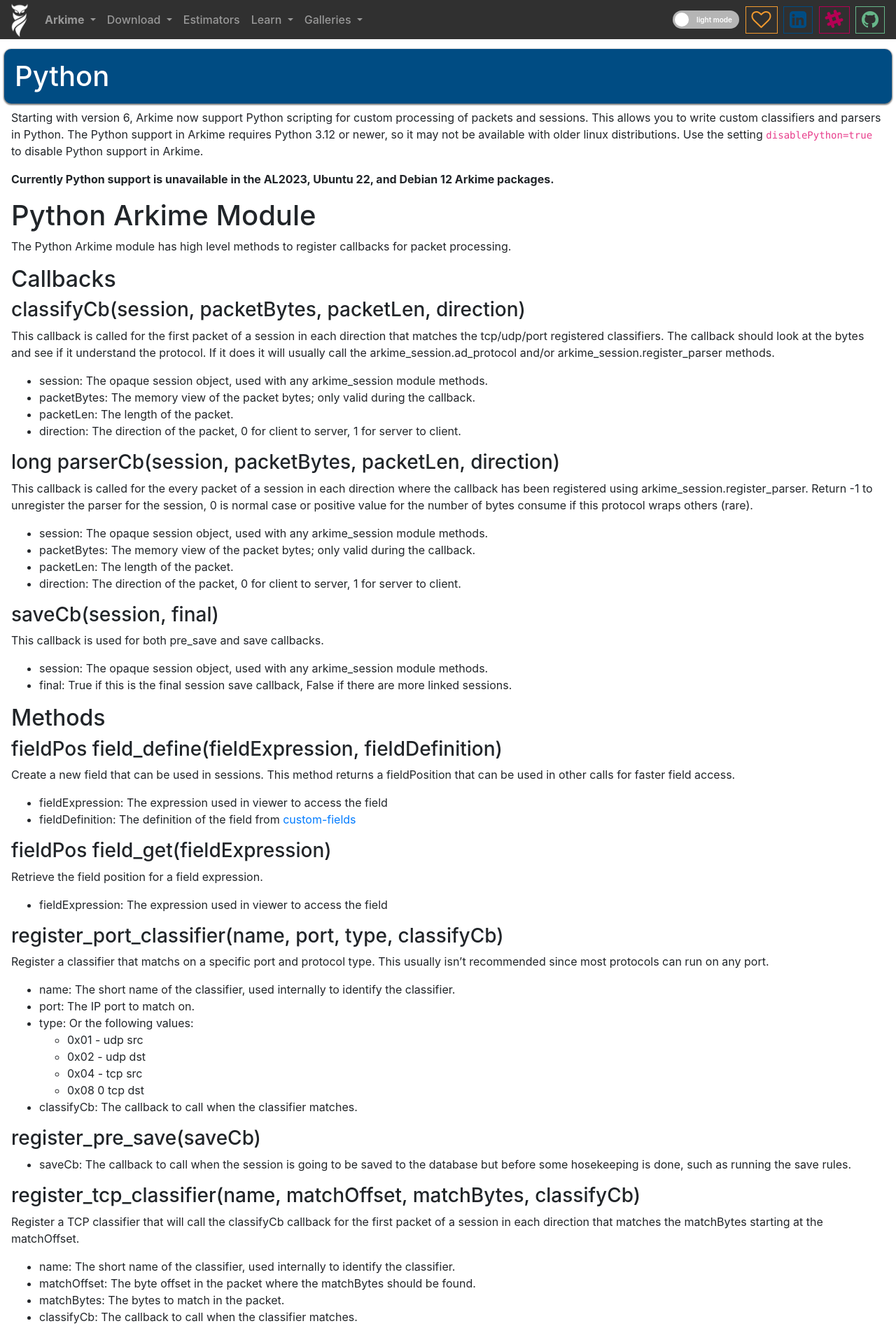
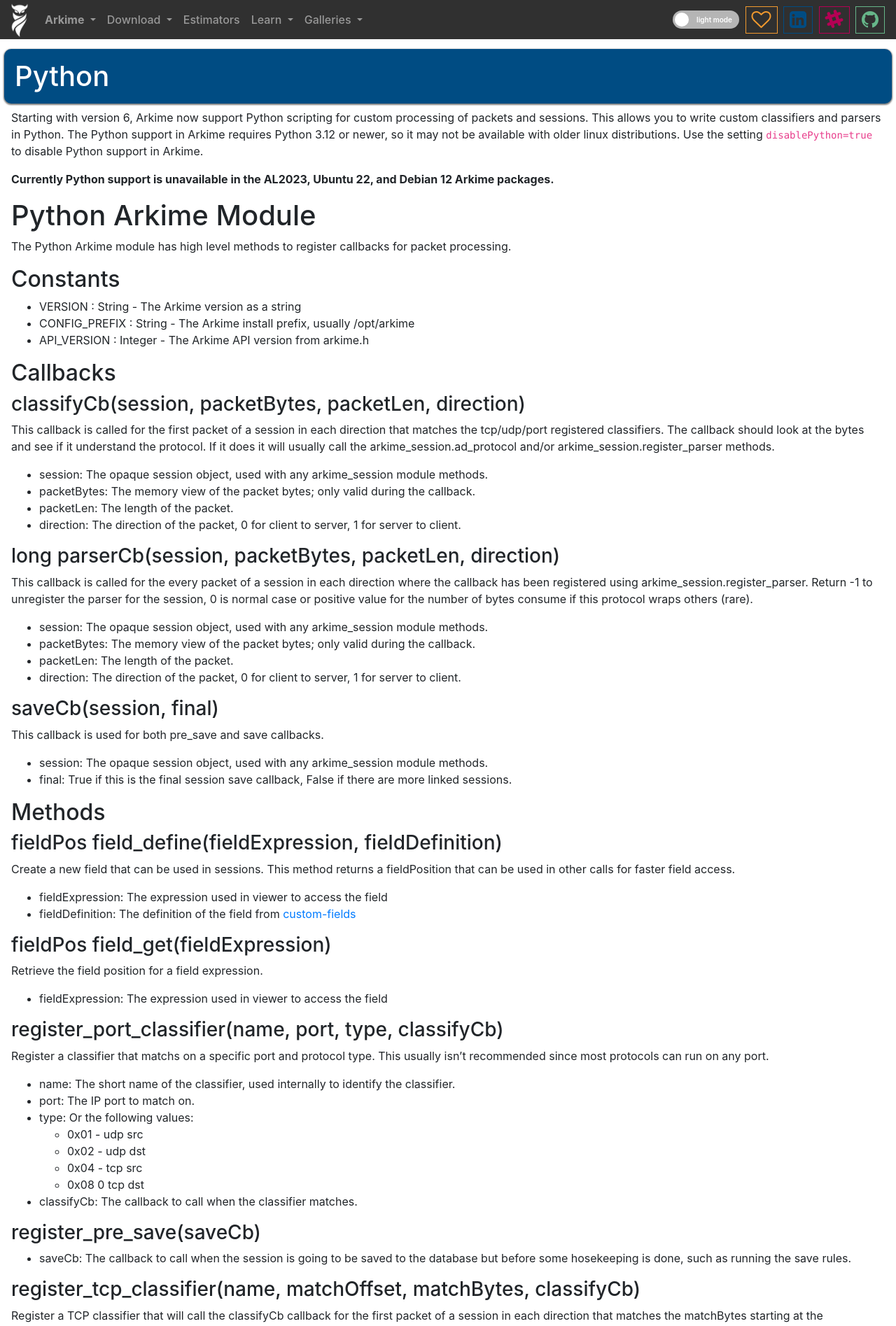
Before and after one commit to arkime/arkimeweb, a Jekyll site: the page built from _wiki/python.md, in a window 1280 px wide. Shown: the top 1895 px of the page at 70% size. Built offline with Jekyll 4.4.1, drawn with Linux system fonts in a browser that asks for light colours; some of the changed text lies outside the part shown.

Commit message:
document constants

```diff
--- a/_wiki/python.md
+++ b/_wiki/python.md
@@ -22,6 +22,10 @@
 
 The Python Arkime module has high level methods to register callbacks for packet processing.
 
+## Constants
+ * VERSION : String - The Arkime version as a string
+ * CONFIG_PREFIX : String - The Arkime install prefix, usually /opt/arkime
+ * API_VERSION : Integer - The Arkime API version from arkime.h
 
 ## Callbacks
 
@@ -182,9 +186,19 @@
 The Python Arkime Packet module has methods for dealing with packets before they are associated with sessions.
 The API is very unpythonic and treats the packet as a opaque object that needs to be passed around.
 
+## Constants
+
+### PacketRC
+The return values for a packetCb callback.
+ * DO_PROCESS : Integer - Process the packet normally
+ * CORRUPT : Integer - The packet is corrupt
+ * UNKNOWN : Integer - The packet is unknown and can't be processed
+ * DONT_PROCESS : Integer - The packet should not be processed but can be freed
+ * DONT_PROCESS_OR_FREE : Integer - The packet should not be processed and should not be freed
+
 ## Callbacks
 
-### packetCb(batch, packet, packetBytes, packetLen)
+### PacketRC packetCb(batch, packet, packetBytes, packetLen)
 This callback is called for packets by the reader threads that the Python script has registered for.
 Usually some basic processing is done and then the run_ethernet_cb or run_ip_cb methods are called to process the packet.
 The callback should return the results from the run calls or one of the ARKIME_PACKET_* values.
```
